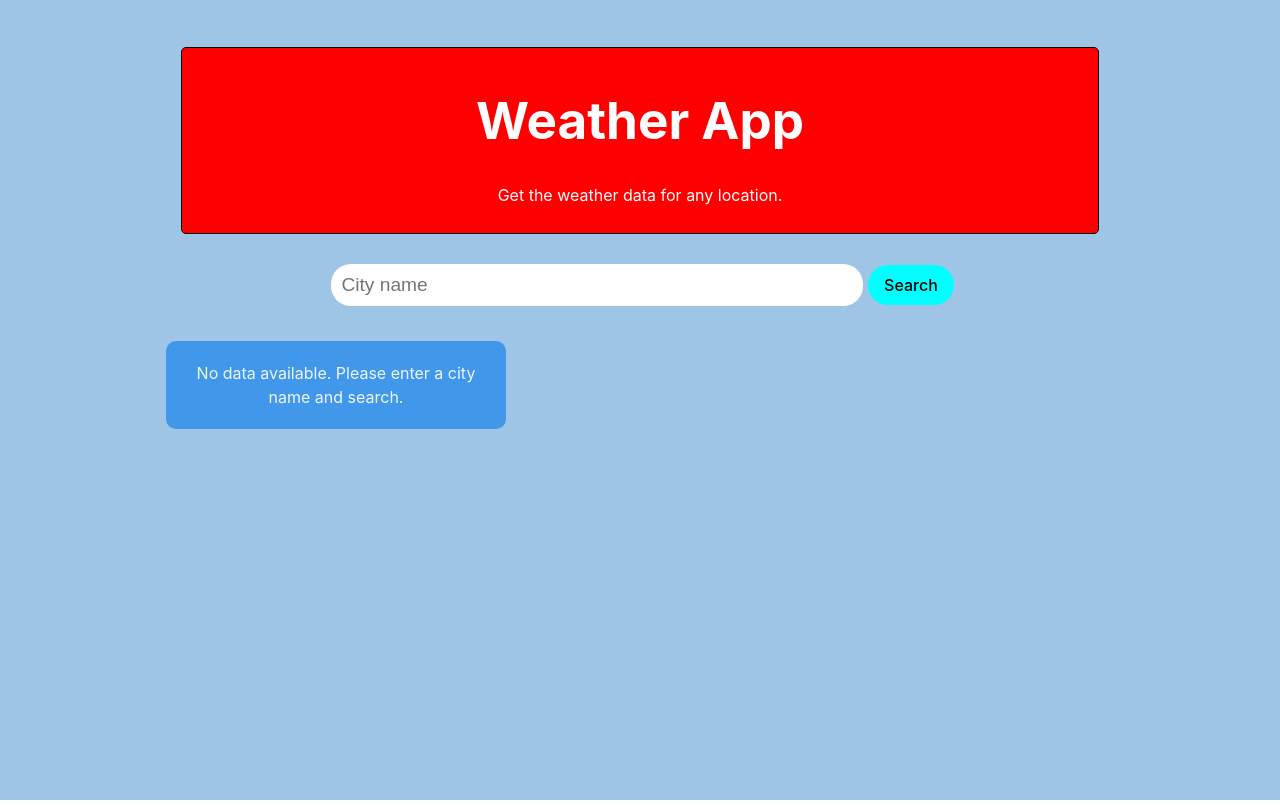
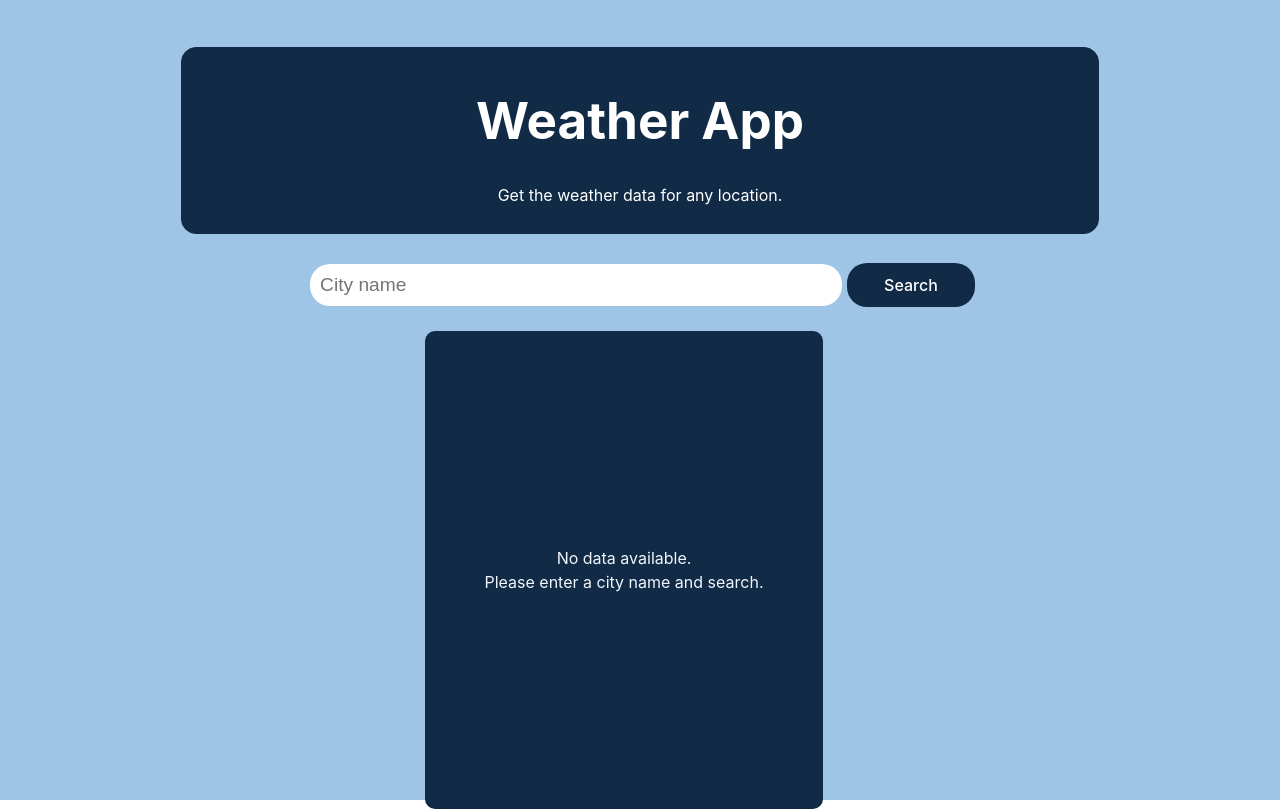
Before and after one commit to Aayush-Koju/Weather-App, a React (Vite) app: page / in a window 1280 px wide. Built offline with nearby package versions, Linux system fonts and the light colour scheme.

Commit message:
fixed weather data output when no data available

```diff
--- a/src/App.css
+++ b/src/App.css
@@ -29,11 +29,12 @@
 }
 
 .search button {
-  background-color: aqua;
+  background-color: #112A46;
   border-radius: 20px;
   border: none;
-  padding: 10px;
-  width: 10%;
+  padding: 12px;
+  width: 15%;
+  color: white;
 }
 
 .weather-data h2{
--- a/src/components/AppInfo.css
+++ b/src/components/AppInfo.css
@@ -1,11 +1,11 @@
 .app-info {
-  border: 1px solid black;
-  background-color: red;
+  border: 1px solid #112A46;
+  background-color: #112A46;
   padding: 10px;
   width: 70vw;
   height: 20%;
   margin: 15px;
-  border-radius: 5px;
+  border-radius: 15px;
 }
 
 .app-info h1 {
--- a/src/components/WeatherData.css
+++ b/src/components/WeatherData.css
@@ -2,20 +2,22 @@
     display: flex;
     flex-direction: row;
     width: 70vw;
-    height: 600px;
-    background-color: red;
+    height: 65%;
     margin: 10px;
     justify-content: center;
 }
 
 .weather-data-output {
-    background-color: #4198ea;
+    background-color: #112A46;
     padding: 20px;
     border-radius: 10px;
     text-align: center;
     color: #f0f6fd;
-    margin-top: 20px;
-    width: 300px;
+    display: flex;
+    flex-direction: column;
+    justify-content: center;
+    align-items: center;
+    width: 40%;
 }
 
 .weather-data-output img {
@@ -35,7 +37,8 @@
 
 .data-flex {
     display: flex;
-    justify-content: space-between;
+    justify-content: space-evenly;
+    gap: 20px;
 }
 
 .data-flex {
--- a/src/components/WeatherData.jsx
+++ b/src/components/WeatherData.jsx
@@ -5,46 +5,55 @@ import "./WeatherData.css";
 export default function WeatherData({ data }) {
   // const [image, setImage] = useState("");
 
+  const checkNull = () => {
     if (!data || !data.main) {
       return (
-      <div className="weather-data-output">
-        No data available. Please enter a city name and search.
+        <div className="weather-data">
+          No data available.
+          <br /> Please enter a city name and search.
         </div>
       );
     }
+    return null;
+  };
 
-  const weather = data.weather && data.weather[0];
+  const weather = data && data.weather ? data.weather[0] : null;
 
-  const image = ` https://openweathermap.org/img/wn/${weather.icon}@2x.png`;
+  const image = weather
+    ? ` https://openweathermap.org/img/wn/${weather.icon}@2x.png`
+    : "";
 
   return (
     <>
       <div className="weather-data-container">
         <div className="weather-data-output">
+          {checkNull()}
+          {weather && (
+            <>
               <img src={image} alt={weather.description} />
               <div className="weather-data">
-            <h2>{data.main.temp ? `${data.main.temp} °C` : "Not available"}</h2>
+                <h2>
+                  {data.main.temp ? `${data.main.temp} °C` : "Not available"}
+                </h2>
                 <p className="place-name">
                   <b>{data.name}</b>
                 </p>
                 <div className="data-flex">
-              {weather && (
-                <>
                   <p>
                     <b> Weather </b> <br /> {weather.main}
                   </p>
                   <p>
                     <b> Description </b> <br /> {weather.description}
                   </p>
-                  {/* <p>Description: {weather.icon}</p> */}
-                </>
-              )}
+
                   <p>
                     <b>Humidity </b>
                     <br /> {data.main.humidity}%
                   </p>
                 </div>
               </div>
+            </>
+          )}
         </div>
       </div>
     </>
--- a/src/index.css
+++ b/src/index.css
@@ -5,7 +5,7 @@
 
   color-scheme: light dark;
   color: rgba(255, 255, 255, 0.87);
-  background-color: #242424;
+  background-color: #ACC8E5;
 
   font-synthesis: none;
   text-rendering: optimizeLegibility;
```
Lines whose indentation alone changed are shown as unchanged.
